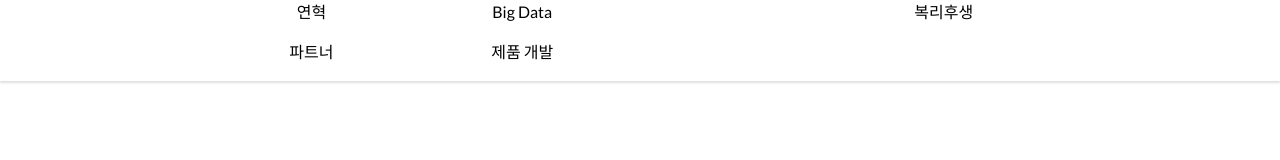
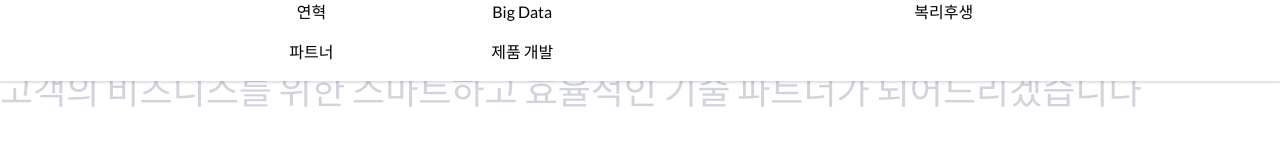
Before and after one commit to heedaelee/fiveworks_homepage, a React (Vite) app: page /intro/overview in a window 1280 px wide. Shown: the part 168-328 px from the top of the page. Built offline with nearby package versions, Linux system fonts and the light colour scheme; a web font is replaced by a local one.

Commit message:
chore: Aside 페이지 문구 추가

```diff
--- a/src/pages/container/components/aside/index.tsx
+++ b/src/pages/container/components/aside/index.tsx
@@ -3,6 +3,9 @@
     <aside className=' h-[400px] w-full flex flex-col justify-end pt-[150px] pb-[100px]  border-b-[1px] border-solid border-[#ddd] overflow-y: auto;'>
       <div className='container mx-auto h-full'>
         <div className='bg-white w-full text-7xl text-gray-600 font-semibold'>{firstMenuName}</div>
+        <div className='text-xl md:text-4xl text-gray-300 mt-4'>
+          고객의 비즈니스를 위한 스마트하고 효율적인 기술 파트너가 되어드리겠습니다
+        </div>
       </div>
     </aside>
   );
```
